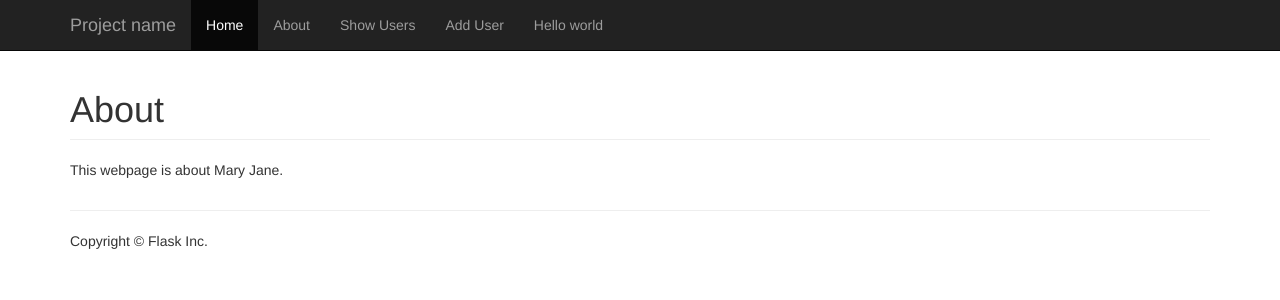
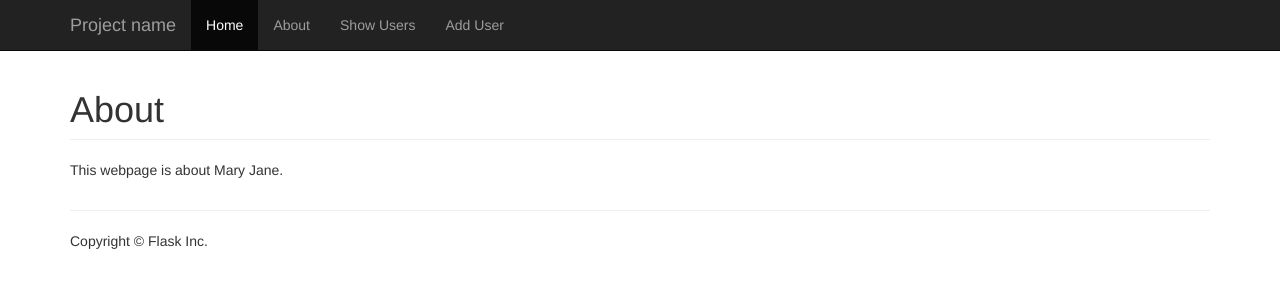
Before and after one commit to shantifabri/S2021R1OQM-2, a Flask app: page /about/ in a window 1280 px wide. Shown: the top 300 px of the page. Run offline with Flask 2, Linux system fonts and the light colour scheme; some libraries are stand-ins or nearby versions.

Commit message:
delete wrong line and fix readme

```diff
--- a/app/templates/header.html
+++ b/app/templates/header.html
@@ -15,7 +15,6 @@
             <li><a href="{{ url_for('about') }}">About</a></li>
             <li><a href="{{ url_for('show_users') }}">Show Users</a></li>
             <li><a href="{{ url_for('add_user') }}">Add User</a></li>
-            <li><a href="{{ url_for('helloworld') }}">Hello world</a></li>
           </ul>
         </div><!--/.nav-collapse -->
       </div>
```
Also changed, not shown: README.md.
